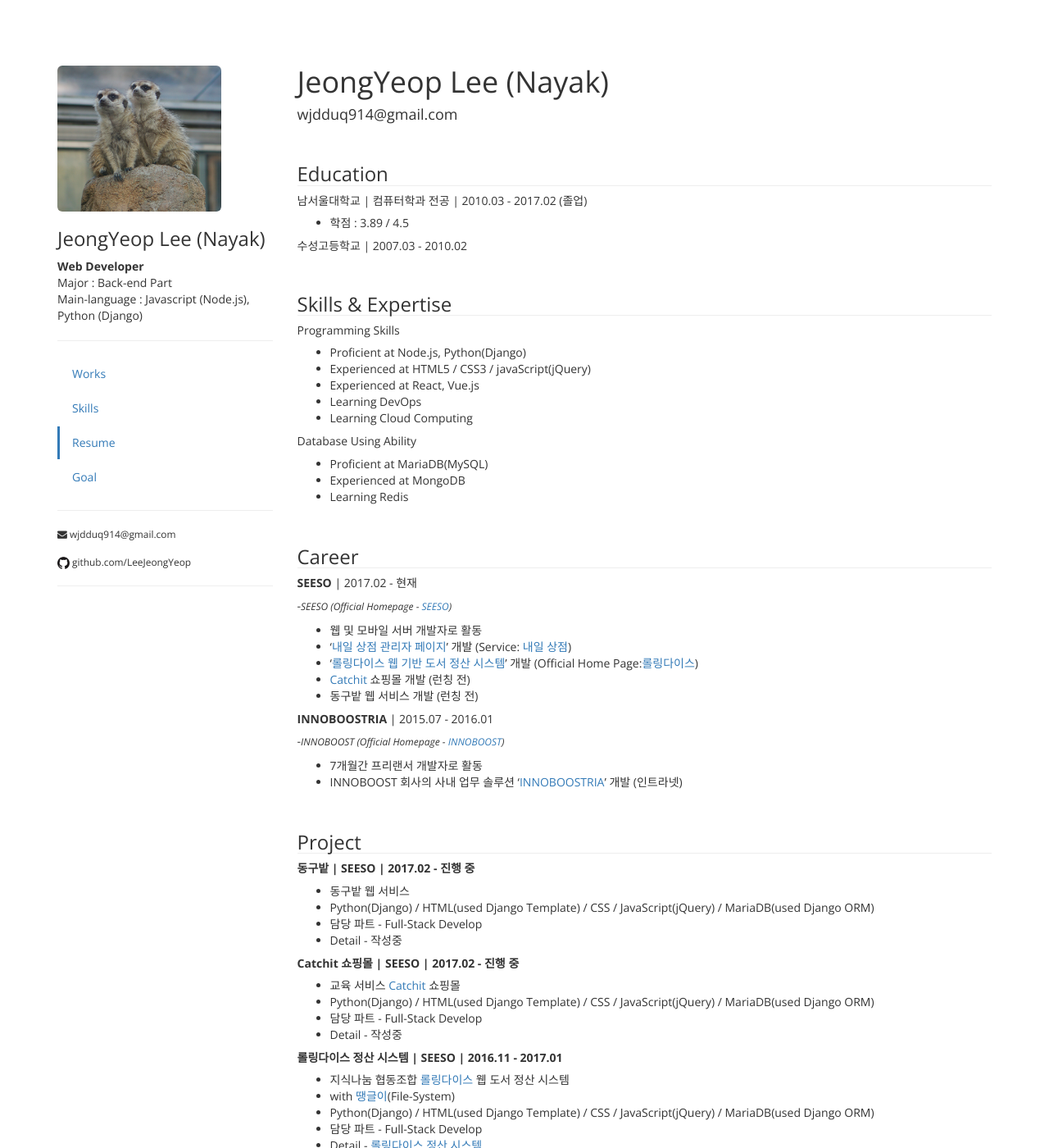
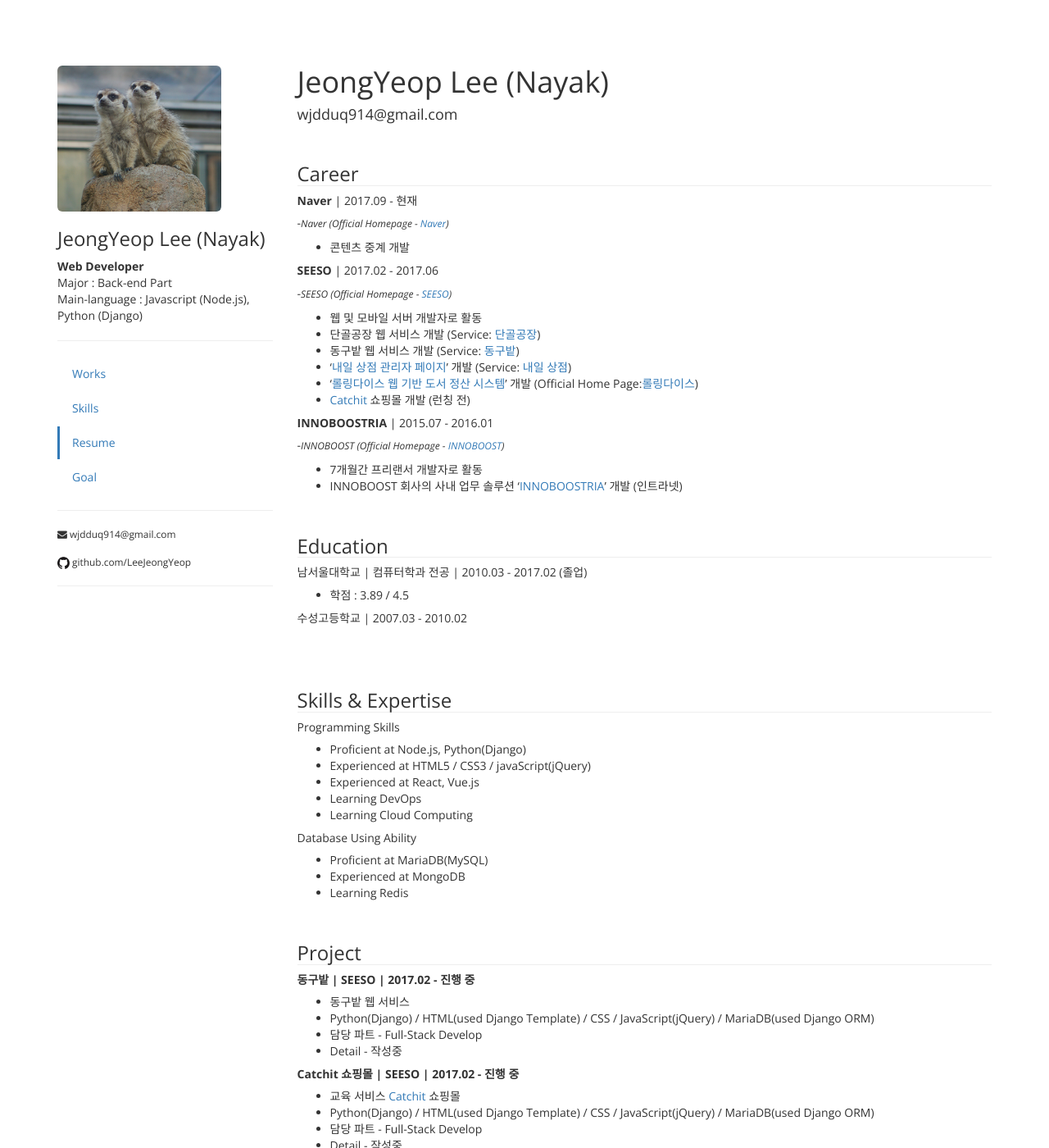
Before and after one commit to LeeJeongYeop/LeeJeongYeop.github.io, a Jekyll site: the page built from 3_resume.md, in a window 1280 px wide and 1400 px high. Shown: the whole window at 82% size. Built offline with Jekyll 4.4.1, drawn with Linux system fonts in a browser that asks for light colours; nearby versions of some CDN libraries; some web fonts are replaced; some of the changed lines change nothing that is shown.

Commit message:
Update. Resume.md

```diff
--- a/3_resume.md
+++ b/3_resume.md
@@ -11,12 +11,40 @@
 
 <br>
 
+<h3 class="section">Career</h3>
+
+##### **Naver** | 2017.09 - 현재
+-*Naver (Official Homepage - [Naver](http://www.naver.co.kr){:target="_blank"})*
+
+- 콘텐츠 중계 개발
+
+##### **SEESO** | 2017.02 - 2017.06
+-*SEESO (Official Homepage - [SEESO](http://seeso.kr/){:target="_blank"})*
+
+- 웹 및 모바일 서버 개발자로 활동
+- 단골공장 웹 서비스 개발 (Service: [단골공장](https://www.dangolgongjang.com/){:target="_blank"})
+- 동구밭 웹 서비스 개발 (Service: [동구밭](https://www.donggubat.com/){:target="_blank"})
+- '[내일 상점 관리자 페이지]({{site.url}}/works/tomorrow-store-admin/)' 개발 (Service: [내일 상점](http://tomorrowmyshop.com/){:target="_blank"})
+- '[롤링다이스 웹 기반 도서 정산 시스템]({{site.url}}/works/rolling-admin/)' 개발 (Official Home Page:[롤링다이스](http://www.rollingdice.co.kr/){:target="_blank"})
+- [Catchit](https://play.google.com/store/apps/details?id=com.nxc.catchitenglishbasic.google/){:target="_blank"} 쇼핑몰 개발 (런칭 전)
+
+
+##### **INNOBOOSTRIA** | 2015.07 - 2016.01
+-*INNOBOOST (Official Homepage - [INNOBOOST](http://www.innoboost.co.kr){:target="_blank"})*
+
+- 7개월간 프리랜서 개발자로 활동
+- INNOBOOST 회사의 사내 업무 솔루션 '[INNOBOOSTRIA]({{site.url}}/works/innoboostria/)' 개발 (인트라넷)
+
+<br>
+
 <h3 class="section">Education</h3>
 
 ##### 남서울대학교 | 컴퓨터학과 전공 | 2010.03 - 2017.02 (졸업)
 - 학점 : 3.89 / 4.5
 
 ##### 수성고등학교 | 2007.03 - 2010.02
+
+<br>
 
 <br>
 
@@ -33,26 +61,6 @@
 - Proficient at MariaDB(MySQL)
 - Experienced at MongoDB
 - Learning Redis
-
-
-<br>
-
-<h3 class="section">Career</h3>
-
-##### **SEESO** | 2017.02 - 현재
--*SEESO (Official Homepage - [SEESO](http://seeso.kr/){:target="_blank"})*
-
-- 웹 및 모바일 서버 개발자로 활동
-- '[내일 상점 관리자 페이지]({{site.url}}/works/tomorrow-store-admin/)' 개발 (Service: [내일 상점](http://tomorrowmyshop.com/){:target="_blank"})
-- '[롤링다이스 웹 기반 도서 정산 시스템]({{site.url}}/works/rolling-admin/)' 개발 (Official Home Page:[롤링다이스](http://www.rollingdice.co.kr/){:target="_blank"})
-- [Catchit](https://play.google.com/store/apps/details?id=com.nxc.catchitenglishbasic.google/){:target="_blank"} 쇼핑몰 개발 (런칭 전)
-- 동구밭 웹 서비스 개발 (런칭 전)
-
-##### **INNOBOOSTRIA** | 2015.07 - 2016.01
--*INNOBOOST (Official Homepage - [INNOBOOST](http://www.innoboost.co.kr){:target="_blank"})*
-
-- 7개월간 프리랜서 개발자로 활동
-- INNOBOOST 회사의 사내 업무 솔루션 '[INNOBOOSTRIA]({{site.url}}/works/innoboostria/)' 개발 (인트라넷)
 
 <br>
 
```
